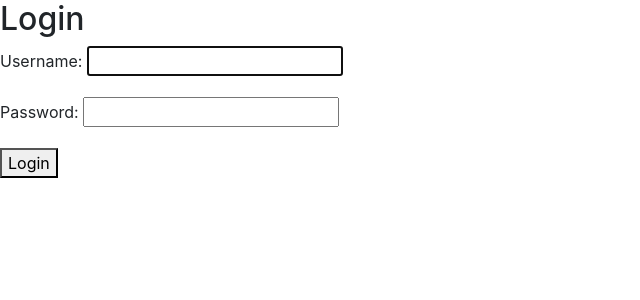
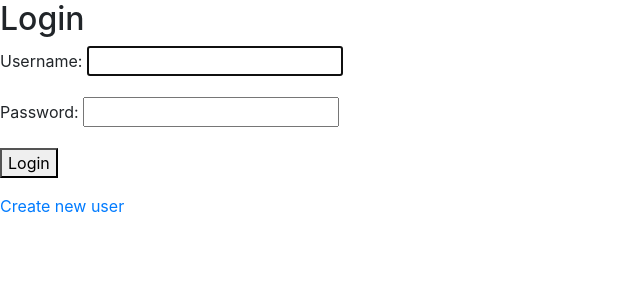
Before and after one commit to vmn23/PC001_website, a Django app: page /landing/login/ in a window 1280 px wide. Shown: the top 300 px of the page, without its empty margins (0-640 px from the left). Run offline with Django 3.2, Linux system fonts and the light colour scheme; some libraries are stand-ins or nearby versions.

Commit message:
Added fake "create new user"

```diff
--- a/oursite/landing/templates/registration/login.html
+++ b/oursite/landing/templates/registration/login.html
@@ -12,4 +12,5 @@
   {{ form.as_p }}
   <button type="submit">Login</button>
 </form>
+<a href="/landing/">Create new user</a>
 {% endblock %}
```
